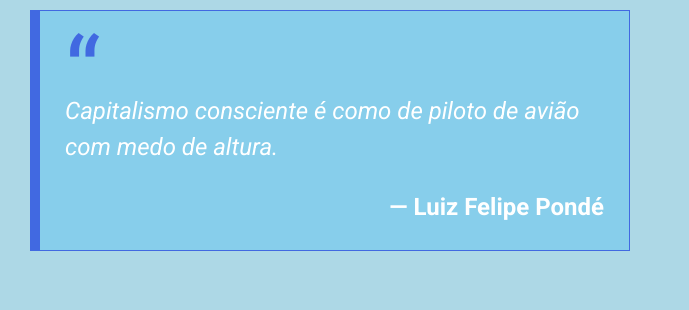
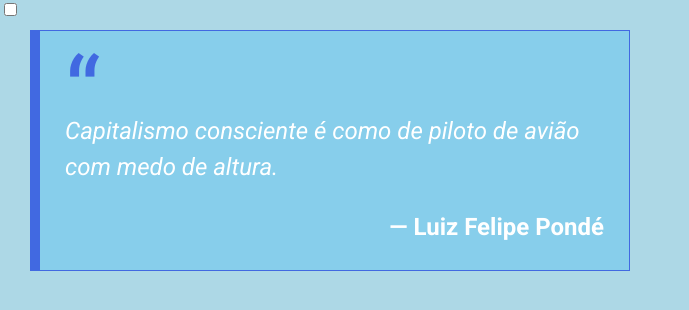
Before and after one commit to AlisonDevFrontEnd/blockquote, a plain HTML site: page index.html in a window 1280 px wide. Shown: the whole page, without its empty margins (0-689 px from the left). Drawn offline with Linux system fonts and the light colour scheme.

Commit message:
Atualizar o index.html

```diff
--- a/index.html
+++ b/index.html
@@ -8,6 +8,10 @@
   <link rel="stylesheet" href="style.css">
 </head>
 <body>
+  <label class="switch">
+    <input type="checkbox" id="darkModeToggle">
+    <span class="slider"></span>
+  </label>
   <blockquote class="blockquote blockquote--bordered blockquote--quoted" aria-label="Citação">
   <p class="blockquote__text">Capitalismo consciente é como de piloto de avião com medo de altura.</p>
   <footer class="blockquote__text blockquote__text--credit" aria-hidden="true">Luiz Felipe Pondé</footer>
```
